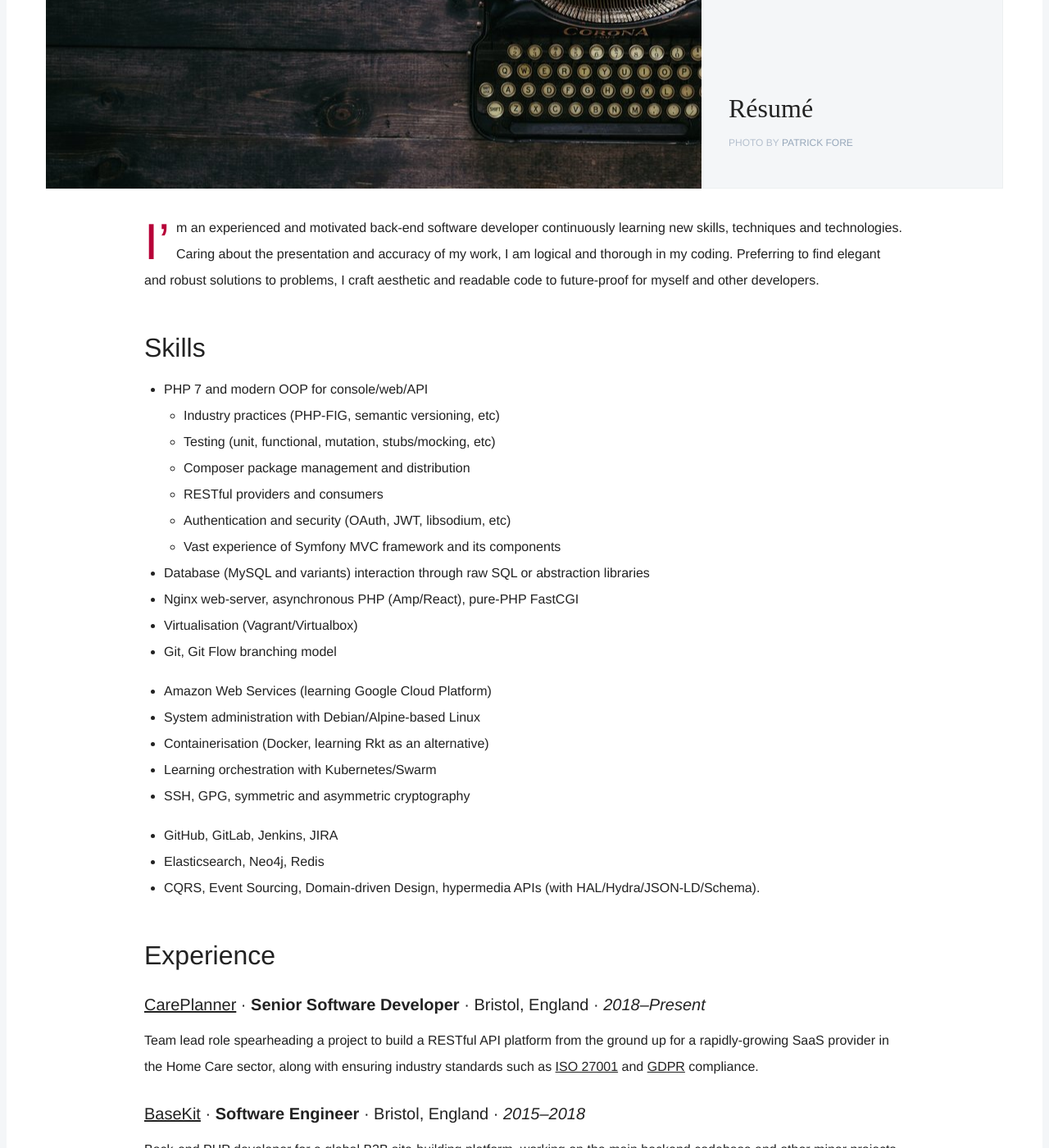
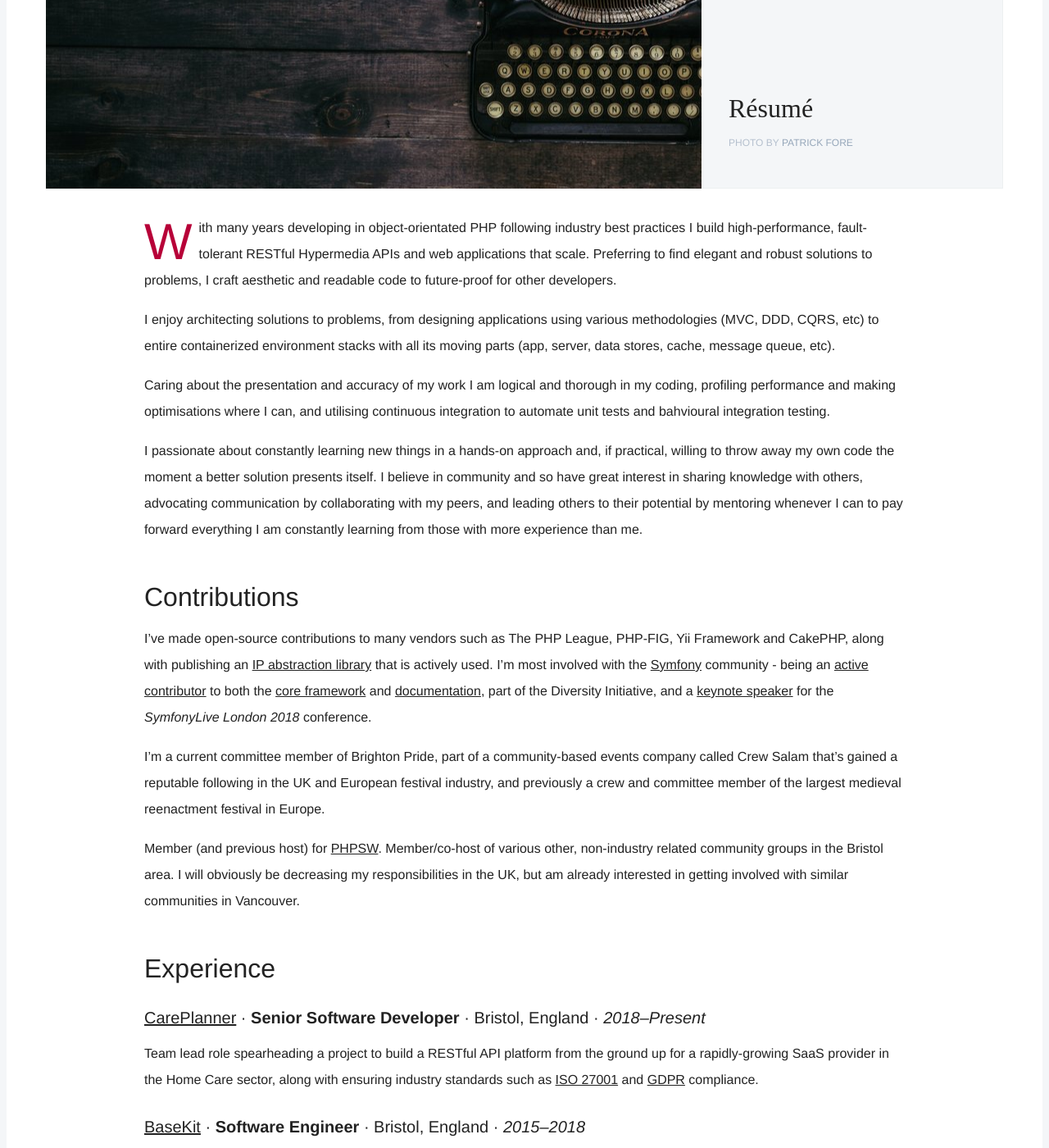
Before and after one commit to zanbaldwin/zanbaldwin.github.io, a Jekyll site: the page built from _pages/cv.md, in a window 1280 px wide and 1400 px high, scrolled down 452 px. Shown: the whole window at 82% size. Built offline with Jekyll 4.4.1, drawn with Linux system fonts in a browser that asks for light colours; some web fonts are replaced; Markdown is read by kramdown in place of the engine named in the settings; some of the changed text lies outside the part shown.

Commit message:
Update CV Introduction and Overview

```diff
--- a/_pages/cv.md
+++ b/_pages/cv.md
@@ -7,35 +7,65 @@ image:
     source: 'https://unsplash.com/photos/0gkw_9fy0eQ'
 ---
 
-I’m an experienced and motivated back-end software developer continuously learning new
-skills, techniques and technologies. Caring about the presentation and accuracy of my
-work, I am logical and thorough in my coding. Preferring to find elegant and robust
-solutions to problems, I craft aesthetic and readable code to future-proof for
-myself and other developers.
+{% comment %}
+1. Programming
+2. Architecture
+3. Testing
+4. Databases
+5. Sysadmin/DevOps
+6. People and Softskills
+{% endcomment %}
 
-# Skills
 
-- PHP 7 and modern OOP for console/web/API
-  - Industry practices (PHP-FIG, semantic versioning, etc)
-  - Testing (unit, functional, mutation, stubs/mocking, etc)
-  - Composer package management and distribution
-  - RESTful providers and consumers
-  - Authentication and security (OAuth, JWT, libsodium, etc)
-  - Vast experience of Symfony MVC framework and its components
-- Database (MySQL and variants) interaction through raw SQL or abstraction libraries
-- Nginx web-server, asynchronous PHP (Amp/React), pure-PHP FastCGI
-- Virtualisation (Vagrant/Virtualbox)
-- Git, Git Flow branching model
+With many years developing in object-orientated PHP following industry best practices I build high-performance, fault-tolerant RESTful Hypermedia APIs and web applications that scale. Preferring to find elegant and robust solutions to problems, I craft aesthetic and readable code to future-proof for other developers.
 
-- Amazon Web Services (learning Google Cloud Platform)
-- System administration with Debian/Alpine-based Linux
-- Containerisation (Docker, learning Rkt as an alternative)
-- Learning orchestration with Kubernetes/Swarm
-- SSH, GPG, symmetric and asymmetric cryptography
+I enjoy architecting solutions to problems, from designing applications using various methodologies (MVC, DDD, CQRS, etc) to entire containerized environment stacks with all its moving parts (app, server, data stores, cache, message queue, etc).
 
-- GitHub, GitLab, Jenkins, JIRA
-- Elasticsearch, Neo4j, Redis
-- CQRS, Event Sourcing, Domain-driven Design, hypermedia APIs (with HAL/Hydra/JSON-LD/Schema).
+Caring about the presentation and accuracy of my work I am logical and thorough in my coding, profiling performance and making optimisations where I can, and utilising continuous integration to automate unit tests and bahvioural integration testing.
+
+I passionate about constantly learning new things in a hands-on approach and, if practical, willing to throw away my own code the moment a better solution presents itself. I believe in community and so have great interest in sharing knowledge with others, advocating communication by collaborating with my peers, and leading others to their potential by mentoring whenever I can to pay forward everything I am constantly learning from those with more experience than me.
+
+{% comment %}
+Database (MySQL and variants) interaction through raw SQL or abstraction libraries
+Nginx web-server, asynchronous PHP (Amp/React), pure-PHP FastCGI
+Virtualisation (Vagrant/Virtualbox)
+Git, Git Flow branching model
+Other / Areas of Interest
+GitHub, GitLab, Jenkins, JIRA
+curious, problem solving
+stakeholders, requirements and specification, visualise and present, improving and streamlining processes
+technical and non-technical documentation
+Involved in the industry and its communities beyond just a day job
+Linux, infrastructure & sysadmin, orchestration (kubernetes), automation (ansible), cloud providers (AWS, google cloud)
+vast knowledge of the Symfony framework and its components.
+SQL databases (predominantly MySQL)
+Have a portfolio of large projects driven to completion?
+Authentication and security (OAuth, JWT, libsodium, SSH, GPG, etc)
+Software: caching, server, message queues
+Software examples: Redis, varnish, nginx, ubuntu, amqp, Neo4j, Elasticsearch
+Scrum master, agile
+{% endcomment %}
+
+# Contributions
+
+I've made open-source contributions to many vendors such as The PHP League, PHP-FIG,
+Yii Framework and CakePHP, along with publishing an [IP abstraction library](https://github.com/darsyn/ip)
+that is actively used. I'm most involved with the [Symfony](https://symfony.com)
+community - being an [active contributor](https://symfony.com/blog/new-in-symfony-3-4-argon2i-password-hasher)
+to both the [core framework](https://github.com/symfony/symfony/commits?author=zanbaldwin)
+and [documentation](https://github.com/symfony/symfony-docs/commits?author=zanbaldwin),
+part of the Diversity Initiative, and a [keynote speaker](https://london2018.live.symfony.com/speakers#session-2670)
+for the *SymfonyLive London 2018* conference.
+
+I'm a current committee member of Brighton Pride, part of a community-based events company
+called Crew Salam that's gained a reputable following in the UK and European festival
+industry, and previously a crew and committee member of the largest medieval reenactment
+festival in Europe.
+
+Member (and previous host) for [PHPSW](http://phpsw.uk). Member/co-host of various other,
+non-industry related community groups in the Bristol area. I will obviously be decreasing
+my responsibilities in the UK, but am already interested in getting involved with similar
+communities in Vancouver.
 
 # Experience
 
@@ -71,24 +101,3 @@ Back-end PHP developer for a global B2B site-building platform, working on the m
         <p>Developer for a modular-based automated online social-media marketing platform.</p>
     </div>
 </div>
-
-# Contributions
-
-I've made open-source contributions to many vendors such as The PHP League, PHP-FIG,
-Yii Framework and CakePHP, along with publishing an [IP abstraction library](https://github.com/darsyn/ip)
-that is actively used. I'm most involved with the [Symfony](https://symfony.com)
-community - being an [active contributor](https://symfony.com/blog/new-in-symfony-3-4-argon2i-password-hasher)
-to both the [core framework](https://github.com/symfony/symfony/commits?author=zanbaldwin)
-and [documentation](https://github.com/symfony/symfony-docs/commits?author=zanbaldwin),
-part of the Diversity Initiative, and a [keynote speaker](https://london2018.live.symfony.com/speakers#session-2670)
-for the *SymfonyLive London 2018* conference.
-
-I'm a current committee member of Brighton Pride, part of a community-based events company
-called Crew Salam that's gained a reputable following in the UK and European festival
-industry, and previously a crew and committee member of the largest medieval reenactment
-festival in Europe.
-
-Member (and previous host) for [PHPSW](http://phpsw.uk). Member/co-host of various other,
-non-industry related community groups in the Bristol area. I will obviously be decreasing
-my responsibilities in the UK, but am already interested in getting involved with similar
-communities in Vancouver.
```
